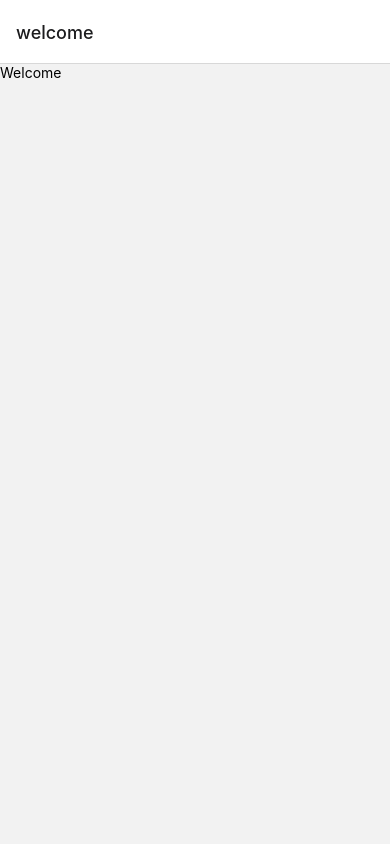
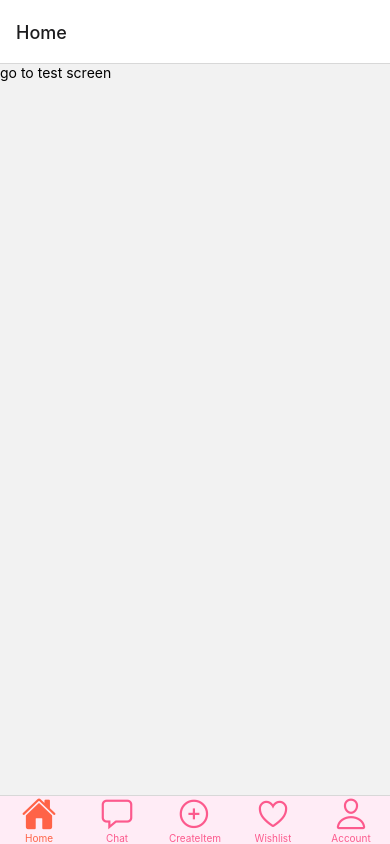
Before and after one commit to thieses-ptoject/freeZa, a React Native app in the folder client/: screen /tabs in a window 390 px wide. Before the commit this address had no page. Built offline with nearby package versions, Linux system fonts and the light colour scheme.

Commit message:
tab screen

```diff
--- a/client/App.tsx
+++ b/client/App.tsx
@@ -10,7 +10,7 @@ import { StackScreens } from './secreens/FirstScreens/StackScreens';
 
 const Stack = createStackNavigator();
 export default function App() {
-  const [auth,setAuth]=useState(false)
+  const [auth,setAuth]=useState(true)
   return (
     // <View style={styles.container}>
     //   <Svg style={styles.up} width={241} height={172} viewBox="0 0 241 172" fill="none">
@@ -23,10 +23,10 @@ export default function App() {
 
     // </View>
     <NavigationContainer>
-      {auth ? <Stack.Navigator>
-        <Stack.Screen name="tabs" component={BottomScreenTab}/>
-        <Stack.Screen name="test" component={Test}/>
-      </Stack.Navigator> : <StackScreens/>}
+      {auth ? <Stack.Navigator >
+        <Stack.Screen name="tabs" options={{headerShown:false}} component={BottomScreenTab}/>
+        <Stack.Screen name="test" options={{headerShown:false}} component={Test}/>
+      </Stack.Navigator> : <StackScreens />}
     </NavigationContainer>
   );
 }
--- a/client/package.json
+++ b/client/package.json
@@ -17,7 +17,7 @@
     "react": "18.2.0",
     "react-native": "0.72.6",
     "react-native-gesture-handler": "~2.12.0",
-    "react-native-svg": "^14.1.0",
+    "react-native-svg": "13.9.0",
     "react-native-vector-icons": "^10.0.3"
   },
   "devDependencies": {
@@ -25,6 +25,7 @@
     "@tsconfig/react-native": "^3.0.2",
     "@types/jest": "^29.5.11",
     "@types/react": "^18.2.46",
+    "@types/react-native-vector-icons": "^6.4.18",
     "@types/react-test-renderer": "^18.0.7",
     "typescript": "^5.3.3"
   },
--- /dev/null
+++ b/client/secreens/BottomScreens/Account.tsx
@@ -0,0 +1,13 @@
+import React from 'react'
+import { View } from 'react-native'
+import { Text } from 'react-native-svg'
+
+const Account = () => {
+  return (
+    <View>
+      <Text>cnnnnnnnnncc</Text>
+    </View>
+  )
+}
+
+export default Account
--- a/client/secreens/BottomScreens/BottomScreenTab.tsx
+++ b/client/secreens/BottomScreens/BottomScreenTab.tsx
@@ -3,6 +3,10 @@ import { createBottomTabNavigator } from '@react-navigation/bottom-tabs';
 import { Home } from './Home';
 import { Chat } from './Chat';
 import Ionicons from 'react-native-vector-icons/Ionicons';
+import CreateItem from './CreateItem';
+import Wishlist from './Wishlist';
+import Account from './Account';
+import { StyleSheet } from 'react-native';
 const Tab = createBottomTabNavigator();
 
 export const BottomScreenTab = () => {
@@ -13,23 +17,40 @@ export const BottomScreenTab = () => {
         tabBarIcon: ({ focused, color, size }) => {
           let iconName;
 
-          if (route.name === 'home') {
+          if (route.name === 'Home') {
             iconName = focused
-              ? 'ios-information-circle'
-              : 'ios-information-circle-outline';
-          } else if (route.name === 'chat') {
-            iconName = focused ? 'ios-list' : 'ios-list-outline';
+              ? 'home'
+              : 'home-outline';
+
+          } else if (route.name === 'Chat') {
+            iconName = focused ? 'chatbox' : 'chatbox-outline';
+
+          }
+          else if (route.name === 'CreateItem') {
+            iconName = focused ? 'add-circle' : 'add-circle-outline';
+          }
+          else if (route.name === 'Wishlist') {
+            iconName = focused ? 'heart-sharp' : 'heart-outline';
+          }
+          else if (route.name === 'Account') {
+            iconName = focused ? 'person' : 'person-outline';
           }
 
           // You can return any component that you like here!
-          return <Ionicons name={iconName} size={size} color={color} />;
+          return <Ionicons name={iconName || 'person'} size={35} color={color} />;
         },
+
         tabBarActiveTintColor: 'tomato',
-        tabBarInactiveTintColor: 'gray',
+        tabBarInactiveTintColor: '#FC5A8D',
+        // tabBarLabel: () => null,
+        tabBarStyle: { backgroundColor: '#FFECF6'},
       })}
      >
-        <Tab.Screen name ="home" component={Home}/>
-        <Tab.Screen name="chat" component={Chat}/>
+        <Tab.Screen name ="Home"   component={Home}/>
+        <Tab.Screen name="Chat"  options={{headerShown:false}} component={Chat}/>
+        <Tab.Screen name="CreateItem"  options={{headerShown:false}} component={CreateItem}/>
+        <Tab.Screen name="Wishlist"  options={{headerShown:false}} component={Wishlist}/>
+        <Tab.Screen name="Account"  options={{headerShown:false}} component={Account}/>
 
     </Tab.Navigator>
   )
--- /dev/null
+++ b/client/secreens/BottomScreens/CreateItem.tsx
@@ -0,0 +1,10 @@
+import React from 'react'
+import { View,Text } from 'react-native'
+
+const CreateItem = () => {
+  return (
+   <View><Text>ccc</Text></View>
+  )
+}
+
+export default CreateItem
--- /dev/null
+++ b/client/secreens/BottomScreens/Wishlist.tsx
@@ -0,0 +1,13 @@
+import React from 'react'
+import { View } from 'react-native'
+import { Text } from 'react-native-svg'
+
+const Wishlist = () => {
+  return (
+
+      <View><Text>ccc</Text></View>
+
+  )
+}
+
+export default Wishlist
--- a/client/secreens/FirstScreens/StackScreens.tsx
+++ b/client/secreens/FirstScreens/StackScreens.tsx
@@ -6,8 +6,8 @@ const Stack = createStackNavigator();
 export const StackScreens = () => {
   return (
     <Stack.Navigator>
-        <Stack.Screen name='welcome' component={Welcome}/>
-        <Stack.Screen name='signup' component={SignUp}/>
+        <Stack.Screen name='welcome' options={{headerShown:false}} component={Welcome}/>
+        <Stack.Screen name='signup' options={{headerShown:false}} component={SignUp}/>
     </Stack.Navigator>
   )
 }
```
Also changed, not shown: 2 other files (tests, documents, lock files or other folders).
